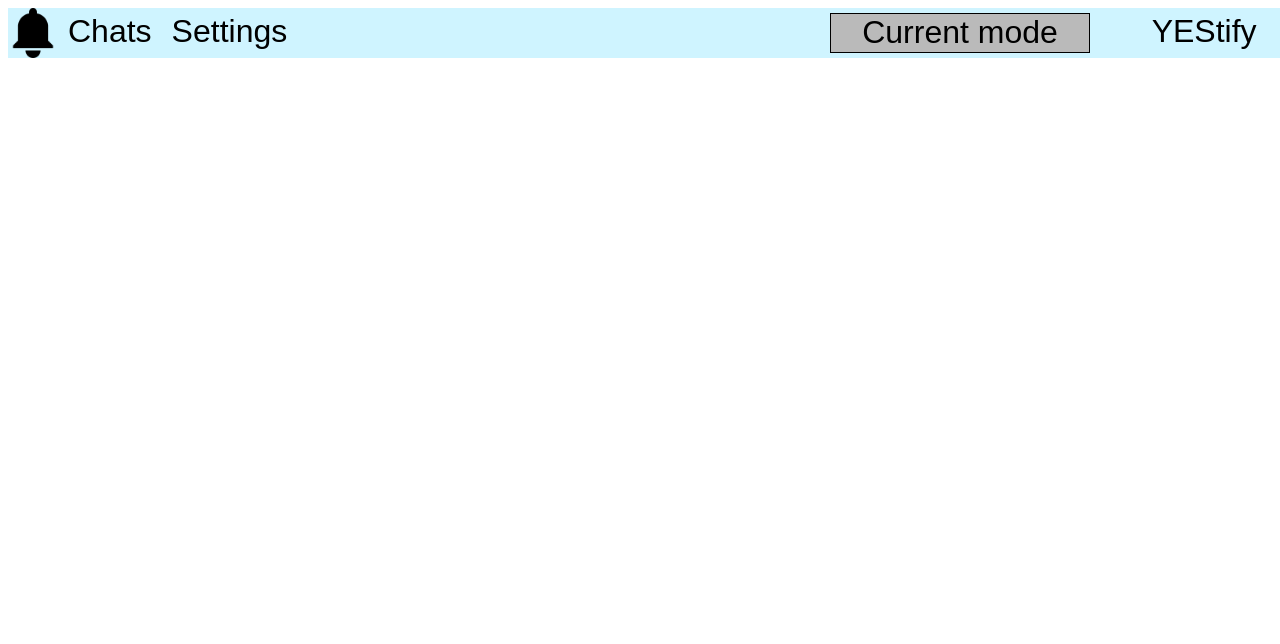
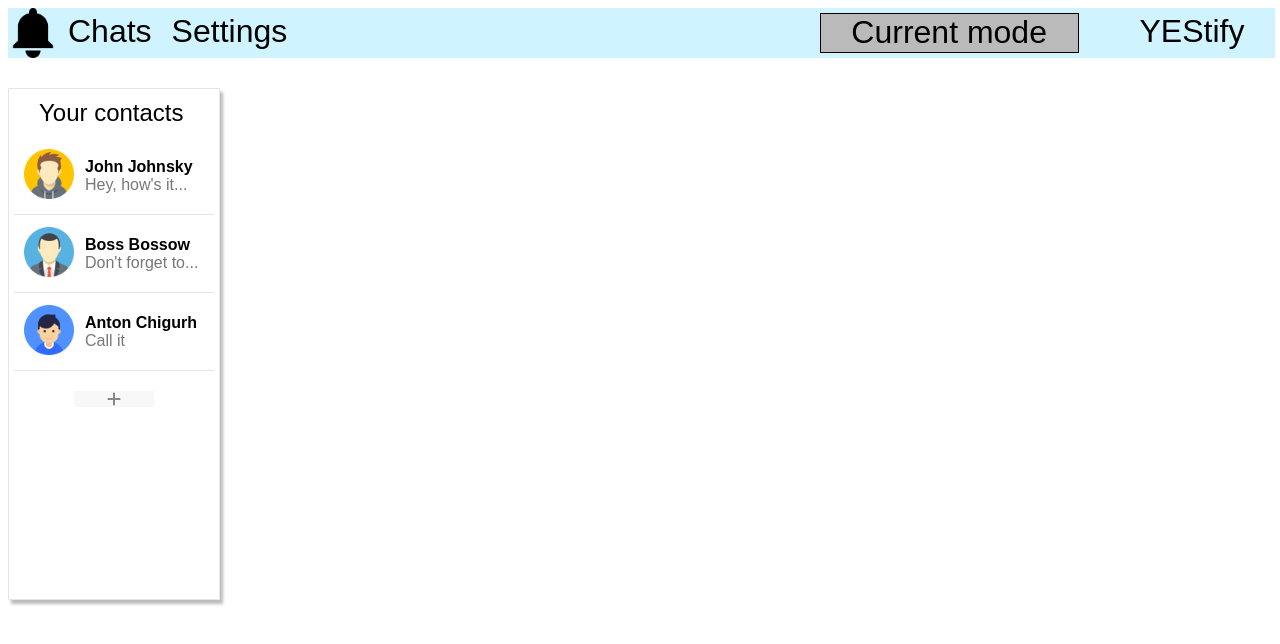
Before and after one commit to adilb99/yestify, a plain HTML site: page index.html in a window 1280 px wide. Drawn offline with Linux system fonts and the light colour scheme.

Commit message:
my contacts added

```diff
--- a/index.html
+++ b/index.html
@@ -5,7 +5,7 @@
   <meta charset="utf-8">
 
   <title>YEStify</title>
-
+  <script src="https://kit.fontawesome.com/37397bbd57.js" crossorigin="anonymous"></script>
   <link rel="stylesheet" href="styles/index.css" >
 
 </head>
@@ -23,8 +23,46 @@
   	<div id = "menubar-mode-selector">Current mode</div>
   	<div id = "menubar-logo">YEStify</div>
   </div>
+
+
   <div id = "main">
     <div id="contacts">
+
+      <span style="padding-bottom: 20px; margin-left: 30px; font-size: 1.5em">
+        Your contacts </span>
+
+        <table id="contacts_table">
+          <tr>
+            <td><img class="avatar_img" src="./src/avatar_friend.png"></td>
+            <td>
+              <span class="contact_name"> John Johnsky </span>
+              <span class="message_preview"> Hey, how's it... </span>
+
+            </td>
+
+          </tr>
+
+          <tr>
+            <td><img class="avatar_img" src="./src/avatar_colleague.png"></td>
+            <td>
+              <span class="contact_name"> Boss Bossow  </span>
+              <span class="message_preview"> Don't forget to... </span>
+            </td>
+
+          </tr>
+
+          <tr>
+            <td><img class="avatar_img" src="./src/avatar_random.png"></td>
+            <td>
+              <span class="contact_name"> Anton Chigurh </span>
+              <span class="message_preview"> Call it </span>
+
+            </td>
+          </tr>
+
+        </table>
+
+        <i class="fas fa-plus" id="add_chat_icon"></i>
 
     </div>
 
--- a/styles/index.css
+++ b/styles/index.css
@@ -4,7 +4,7 @@
 
 #menubar{
 	position: absolute;
-	width: 100%;
+	width: 99%;
 	min-height: 5%;
 	background-color: #cff4ff;
 	display: flex;
@@ -59,3 +59,67 @@
 	padding-top: 5px;
 	flex-grow: 1;
 }
+
+#contacts_table {
+	margin-top: 10px;
+	margin-left: 5px;
+	width: 200px;
+	border-collapse: collapse;
+}
+
+#contacts_table td {
+	padding-left: 10px;
+	height: 75px;
+}
+
+#contacts_table tr {
+	border-bottom: 1px solid #e5e5e5;
+}
+
+#contacts_table tr:hover {
+	background-color: #e5e5e5;
+	cursor: pointer;
+}
+
+#contacts {
+	padding-top: 10px;
+	border: 1px solid #e5e5e5;
+	width: 210px;
+	height: 500px;
+	box-shadow: 3px 4px 3px #bcbbbb;
+}
+
+#main {
+	padding-top: 80px;
+	position: relative;
+}
+
+.avatar_img {
+	width: 50px;
+	height: 50px;
+}
+
+.message_preview {
+	margin-top: 10px;
+	color: #777777;
+}
+
+.contact_name {
+	font-weight: 700;
+	padding-bottom: 10px;
+}
+
+#add_chat_icon {
+	margin-top: 20px;
+	margin-left: 65px;
+	color: #888888;
+	background-color: #f8f8f8;
+	width: 80px;
+	text-align: center;
+}
+
+#add_chat_icon:hover {
+	cursor: pointer;
+	color: #333333;
+	background-color: #e5e5e5;
+}
```
Also changed, not shown: src/avatar_colleague.png (added), src/avatar_friend.png (added), src/avatar_random.png (added).
